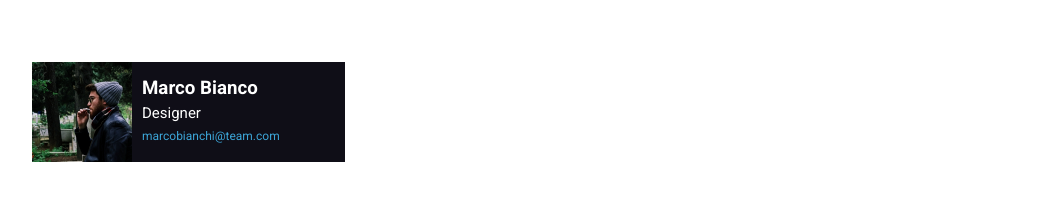
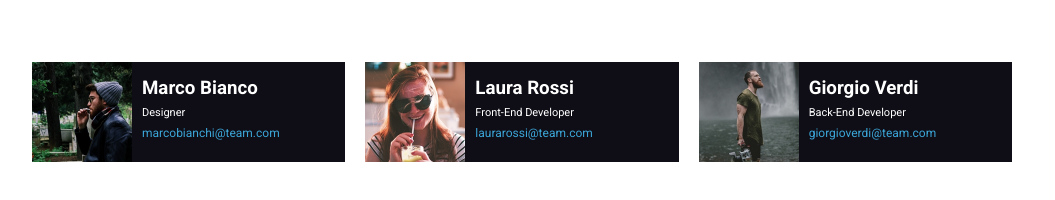
Before and after one commit to Alessandro-Zuddas/html-css-float-cards, a plain HTML site: page index.html in a window 1280 px wide. Shown: the part 148-348 px from the top of the page, without its empty margins (108-1163 px from the left). Drawn offline with Linux system fonts and the light colour scheme.

Commit message:
Aggiunti componenti staff 1 e 2

```diff
--- a/css/style.css
+++ b/css/style.css
@@ -59,8 +59,8 @@
 
 .job-name{
     color: white;
-    padding-top: 5px;
-    font-size: 15px;
+    padding-top: 7px;
+    font-size: 11px;
 }
 
 .mail-link{
--- a/index.html
+++ b/index.html
@@ -32,6 +32,24 @@
                 <a class="mail-link" href="mailto:someone@yoursite.com">marcobianchi@team.com</a>
             </div>
             <!-- /Componente staff 1 -->
+
+            <!-- Componente staff 2 -->
+            <div class="staff-container clearfix">
+                <img class="staff-image" src="img/female1.png" alt="Staff-Female1">
+                <h3 class="staff-name">Laura Rossi</h3>
+                <div class="job-name">Front-End Developer</div>
+                <a class="mail-link" href="mailto:someone@yoursite.com">laurarossi@team.com</a>
+            </div>
+            <!-- /Componente staff 2 -->
+
+            <!-- Componente staff 3 -->
+            <div class="staff-container clearfix">
+                <img class="staff-image" src="img/male2.png" alt="Staff-Male1">
+                <h3 class="staff-name">Giorgio Verdi</h3>
+                <div class="job-name">Back-End Developer</div>
+                <a class="mail-link" href="mailto:someone@yoursite.com">giorgioverdi@team.com</a>
+            </div>
+            <!-- /Componente staff 3 -->
         </section>
         <!-- /Sezione principale -->
     </main>
```
